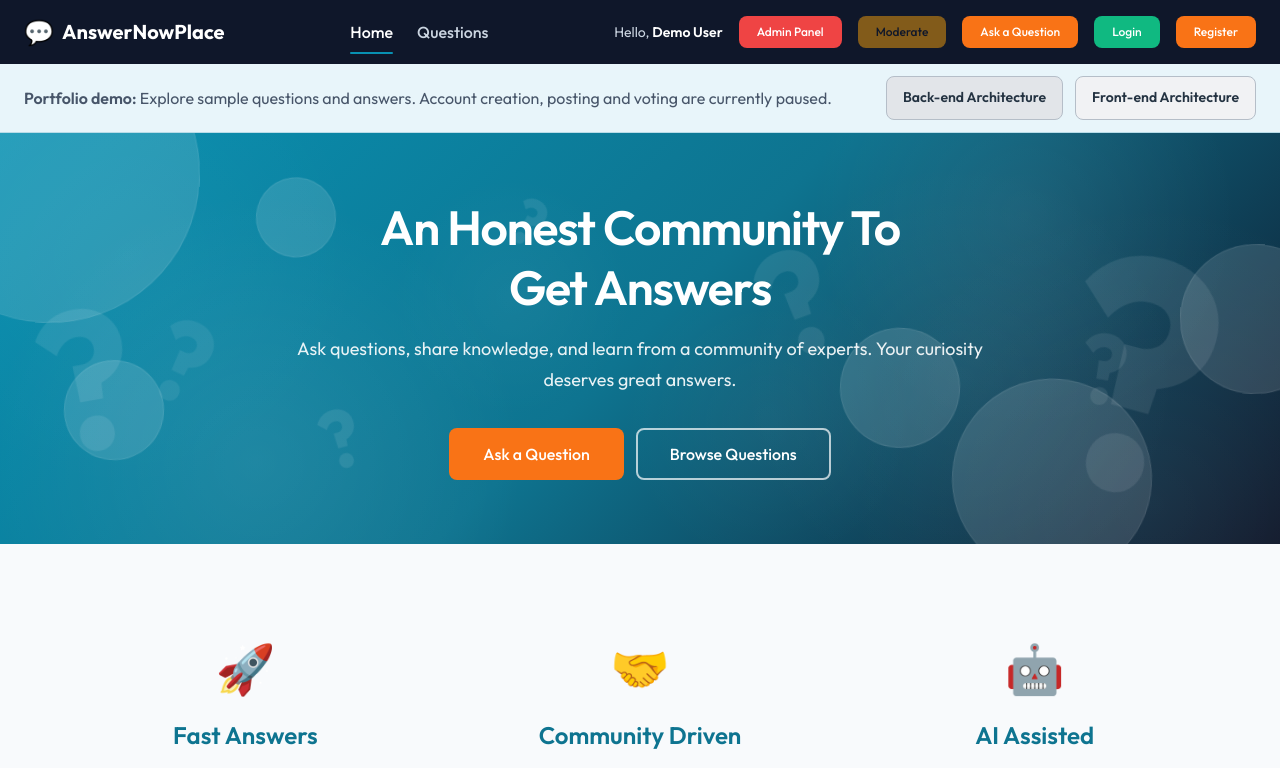
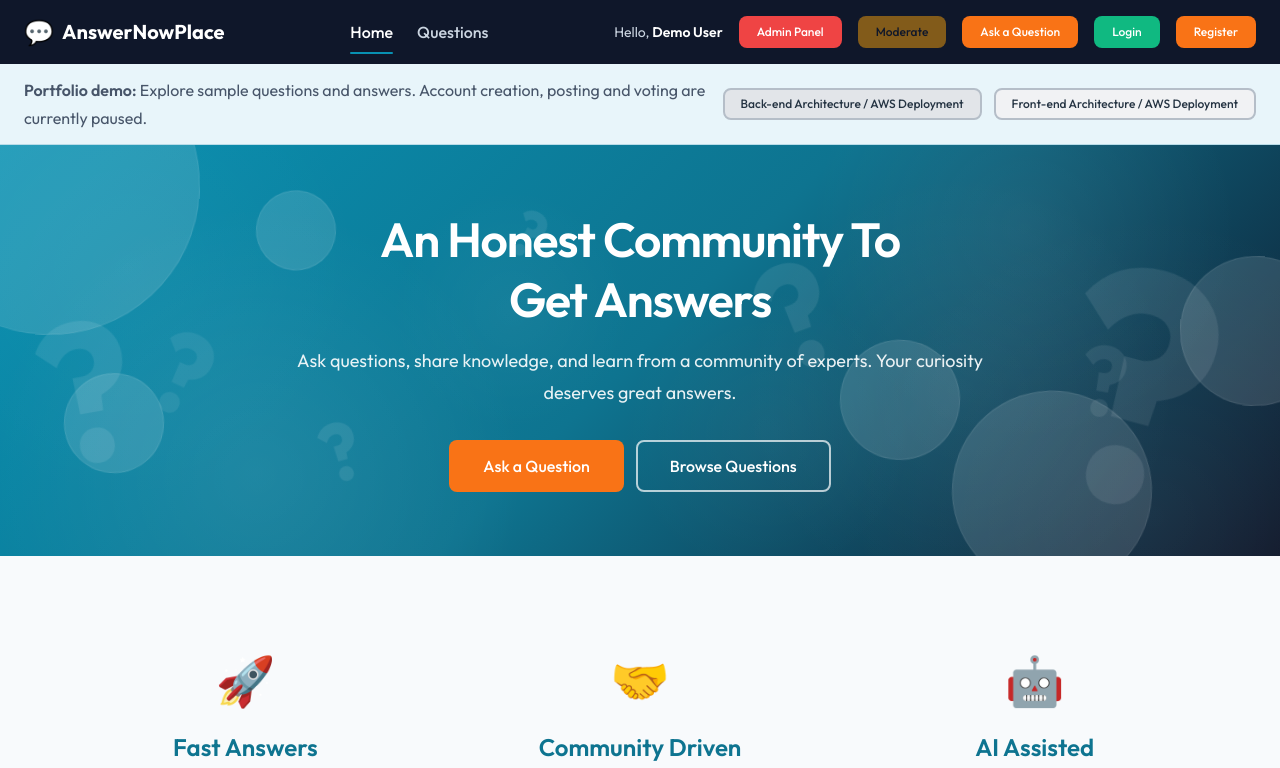
Before and after one commit to trautwein101/AnswerNow-UI, an Angular app: page / in a window 1280 px wide. Shown: the top 768 px of the page. Built offline with nearby package versions, Linux system fonts and the light colour scheme.

Commit message:
Label architecture links with AWS deployment and use compact buttons

```diff
--- a/src/app/app.html
+++ b/src/app/app.html
@@ -3,12 +3,12 @@
 <aside *ngIf="demoMode" class="demo-notice" aria-label="Portfolio demo">
   <p><strong>Portfolio demo:</strong> Explore sample questions and answers. Account creation, posting and voting are currently paused.</p>
   <nav class="architecture-links" aria-label="Architecture documentation">
-    <a class="architecture-button backend-architecture"
+    <a class="btn btn-sm architecture-button backend-architecture"
        href="https://github.com/trautwein101/AnswerNow/blob/main/docs/architecture.md"
-       target="_blank" rel="noopener noreferrer" aria-label="Back-end Architecture (opens in a new tab)">Back-end Architecture</a>
-    <a class="architecture-button frontend-architecture"
+       target="_blank" rel="noopener noreferrer" aria-label="Back-end Architecture / AWS Deployment (opens in a new tab)">Back-end Architecture / AWS Deployment</a>
+    <a class="btn btn-sm architecture-button frontend-architecture"
        href="https://github.com/trautwein101/AnswerNow-UI/blob/main/docs/architecture.md"
-       target="_blank" rel="noopener noreferrer" aria-label="Front-end Architecture (opens in a new tab)">Front-end Architecture</a>
+       target="_blank" rel="noopener noreferrer" aria-label="Front-end Architecture / AWS Deployment (opens in a new tab)">Front-end Architecture / AWS Deployment</a>
   </nav>
 </aside>
 
--- a/src/app/app.scss
+++ b/src/app/app.scss
@@ -26,12 +26,13 @@
   display: inline-flex;
   align-items: center;
   justify-content: center;
-  padding: 0.65rem 1rem;
-  border: 1px solid #b5bec8;
+  padding: var(--space-2) var(--space-4);
+  border: 2px solid #b5bec8;
   border-radius: var(--radius-md);
   color: #243342;
-  font-size: var(--text-sm);
-  font-weight: var(--font-semibold);
+  font-size: var(--text-xs);
+  font-weight: var(--font-medium);
+  line-height: 1;
   text-decoration: none;
   transition: background-color var(--transition-fast);
 
```
